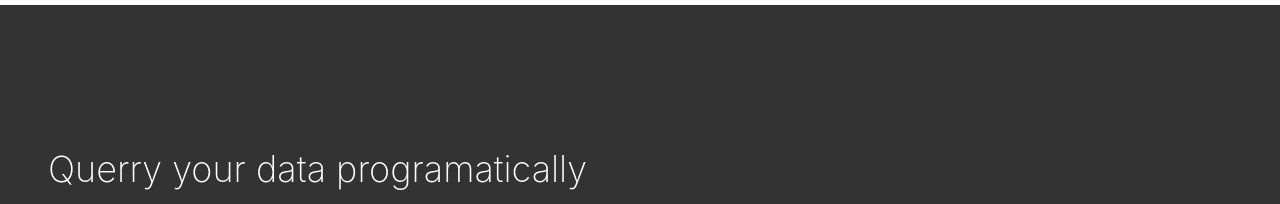
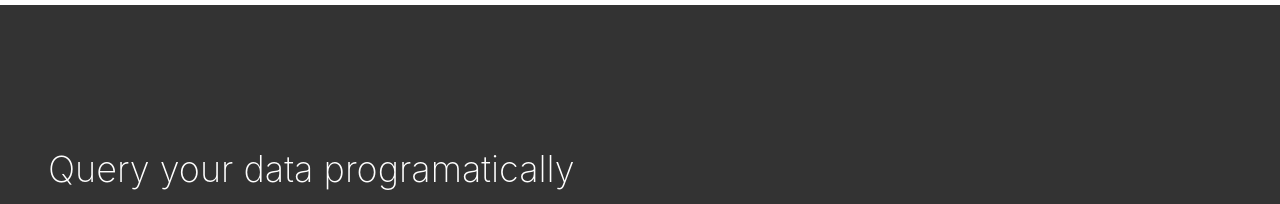
Before and after one commit to buds-lab/cozie-website, a plain HTML site: page index.html in a window 1280 px wide. Shown: the part 1360-1564 px from the top of the page. Drawn offline with nearby package versions, Linux system fonts and the light colour scheme.

Commit message:
spell mistake

```diff
--- a/index.html
+++ b/index.html
@@ -75,7 +75,7 @@
 <section class="sans-serif">
 
 	<div class = "fl w-100 ph3 pa3 pv6-l white bg-dark-gray">
-		<div class="ph4 f2 f2-l fw2 mb3 mt4 mt0-ns pt3">Querry your data programatically
+		<div class="ph4 f2 f2-l fw2 mb3 mt4 mt0-ns pt3">Query your data programatically
 		</div>
 		<div class= "w-100 ph4 " >
 			<div class="ttu tracked bb bw1 b--black-10 dib pb2">
```
